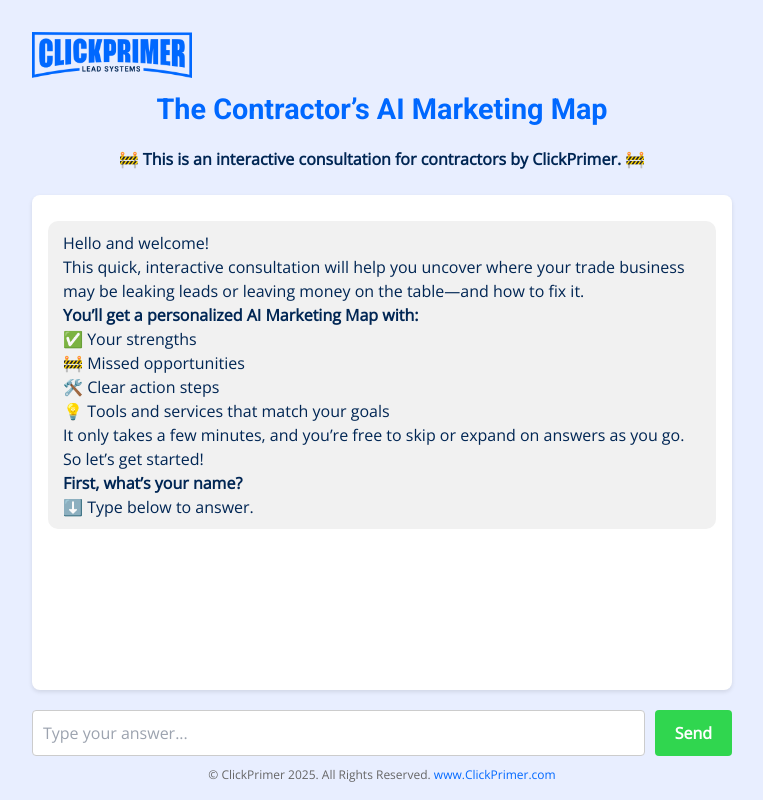
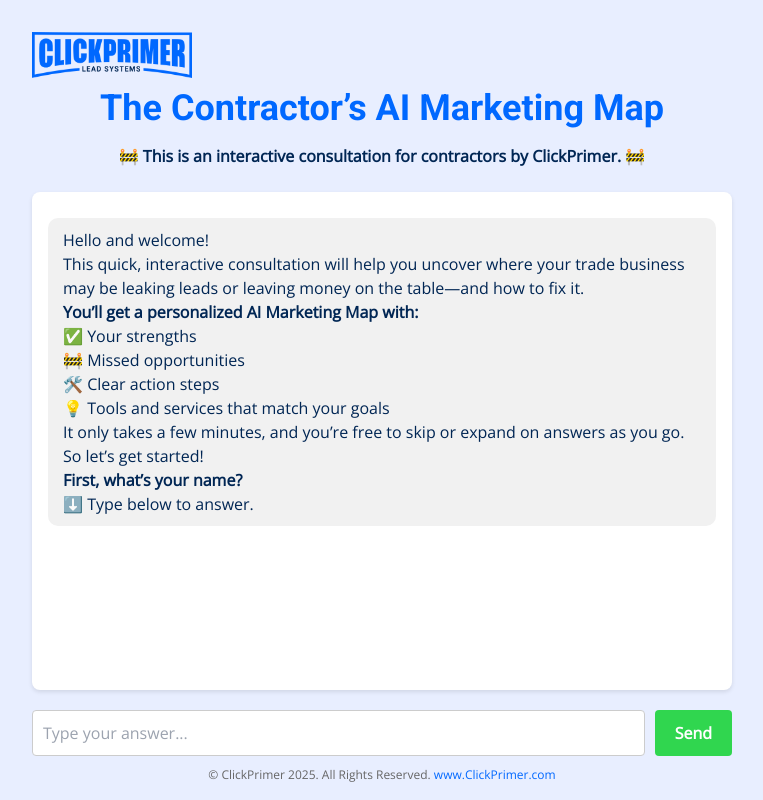
Before and after one commit to clickprimer/contractor-growth-map, a Next.js app: page / in a window 1280 px wide. Shown: the whole page, without its empty margins (258-1021 px from the left). Built offline with nearby package versions, Linux system fonts and the light colour scheme.

Commit message:
Update index.js

```diff
--- a/pages/index.js
+++ b/pages/index.js
@@ -129,8 +129,9 @@ It only takes a few minutes, and you’re free to skip or expand on answers as y
             alt="ClickPrimer Logo"
             style={{ width: '160px', marginBottom: '10px' }}
           />
-          <h1 style={{ color: '#0068ff', fontSize: '1.8rem', marginTop: 0 }}>The Contractor’s AI Marketing Map</h1>
-          <p style={{
+        <h1 className="text-primary mt-0 text-2xl sm:text-3xl md:text-4xl font-roboto font-bold text-center">
+  The Contractor’s AI Marketing Map</h1>
+            <p style={{
             fontWeight: 'bold',
             color: '#002654',
             marginBottom: '1.5rem',
```
